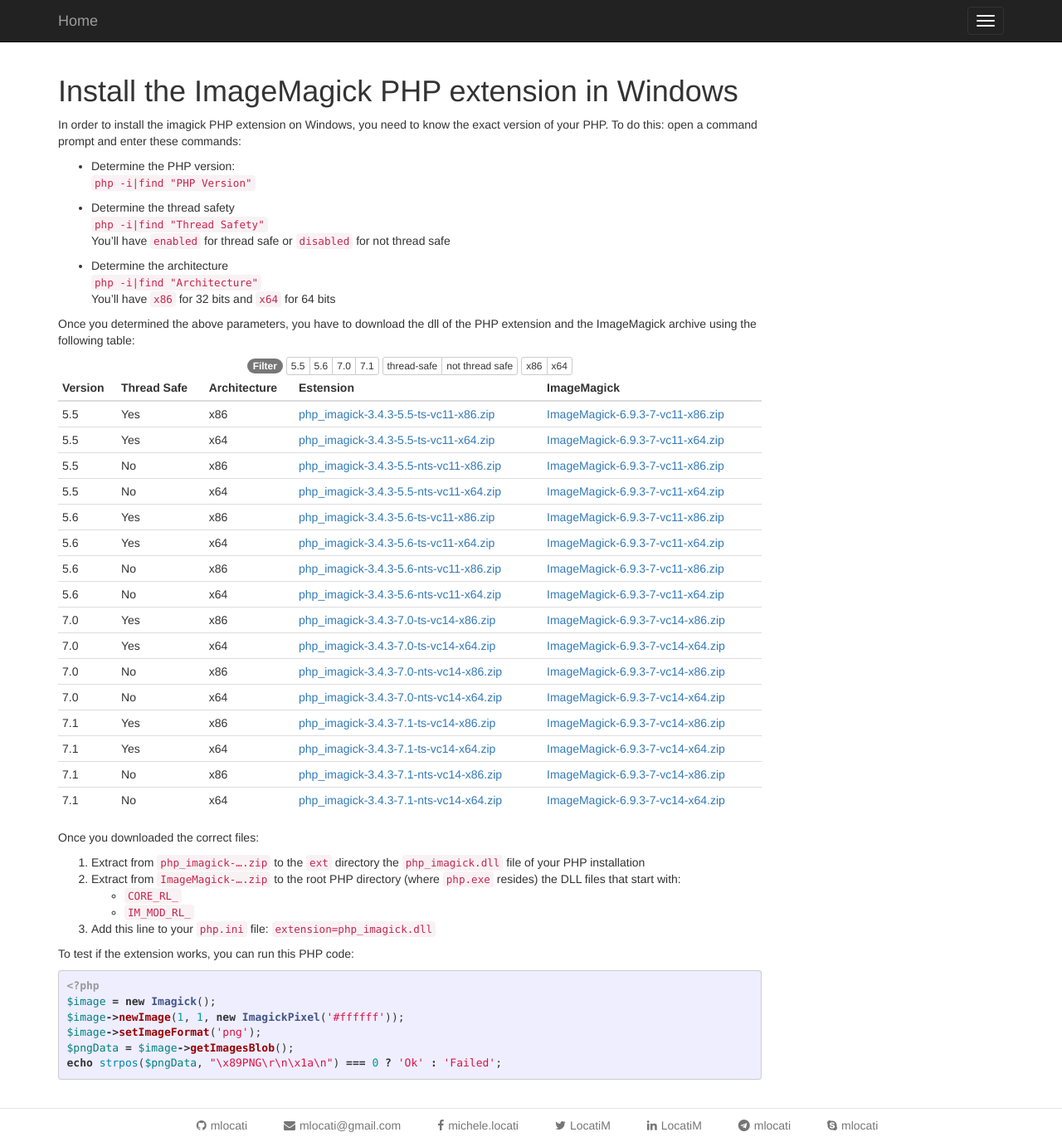
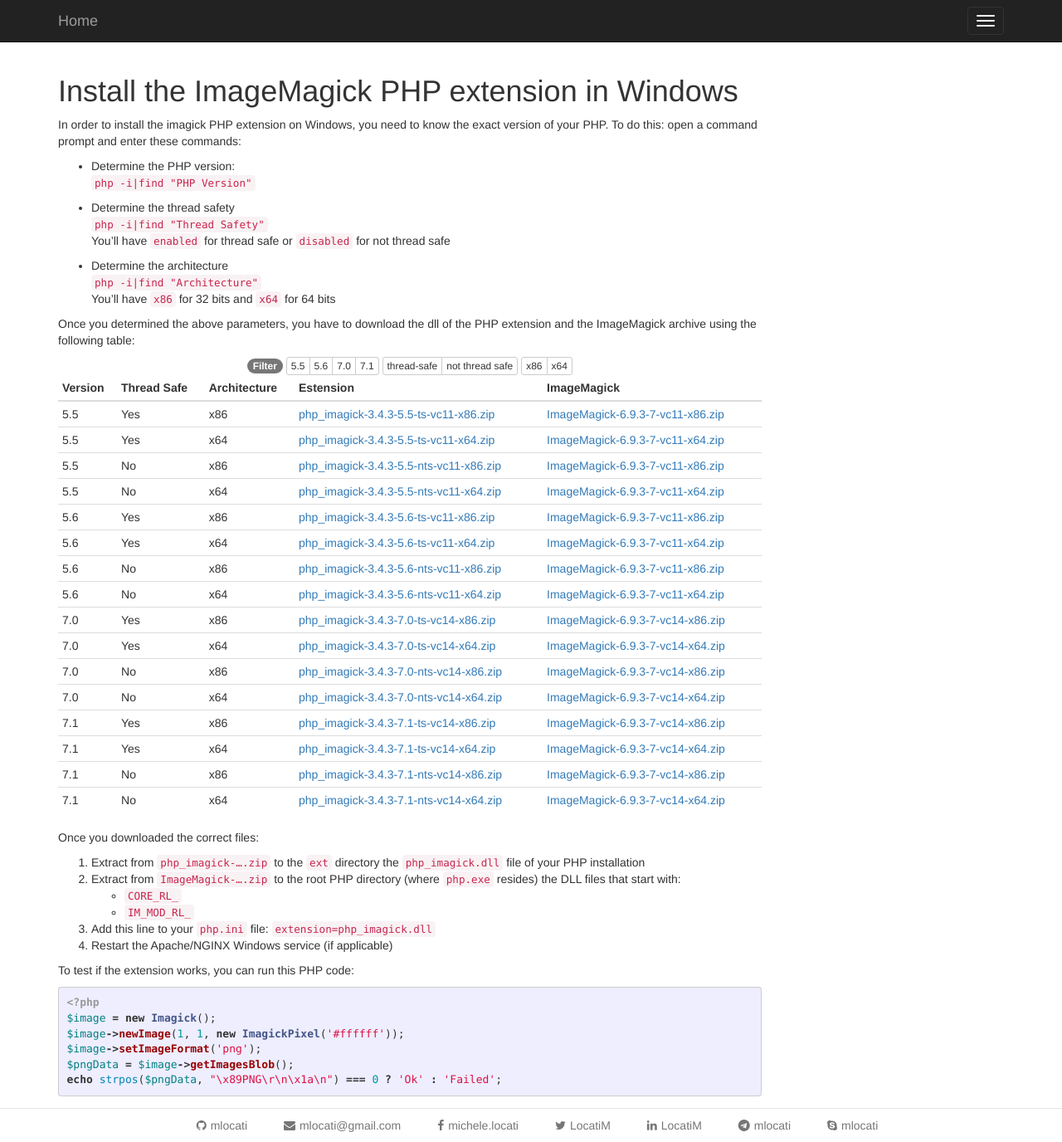
Before and after one commit to mlocati/mlocati.github.io, a Jekyll site: the page built from _articles/php-windows-imagick.md, in a window 1280 px wide and 1376 px high. Shown: the whole window at 83% size. Built offline with Jekyll 4.4.1, drawn with Linux system fonts in a browser that asks for light colours.

Commit message:
Add a note about restarting the apache service

```diff
--- a/_articles/php-windows-imagick.md
+++ b/_articles/php-windows-imagick.md
@@ -54,6 +54,7 @@
   - `CORE_RL_`
   - `IM_MOD_RL_`
 3. Add this line to your `php.ini` file: `extension=php_imagick.dll`
+4. Restart the Apache/NGINX Windows service (if applicable)
 
 To test if the extension works, you can run this PHP code:
 
```
